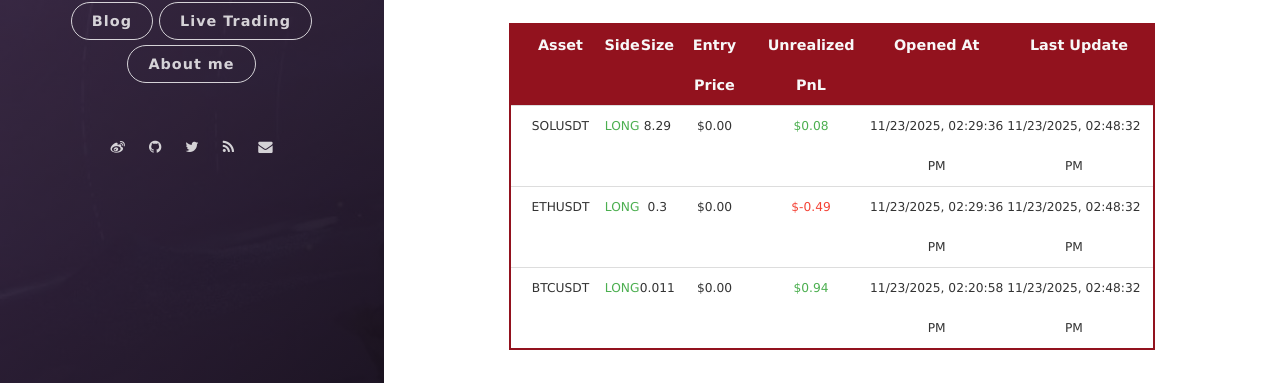
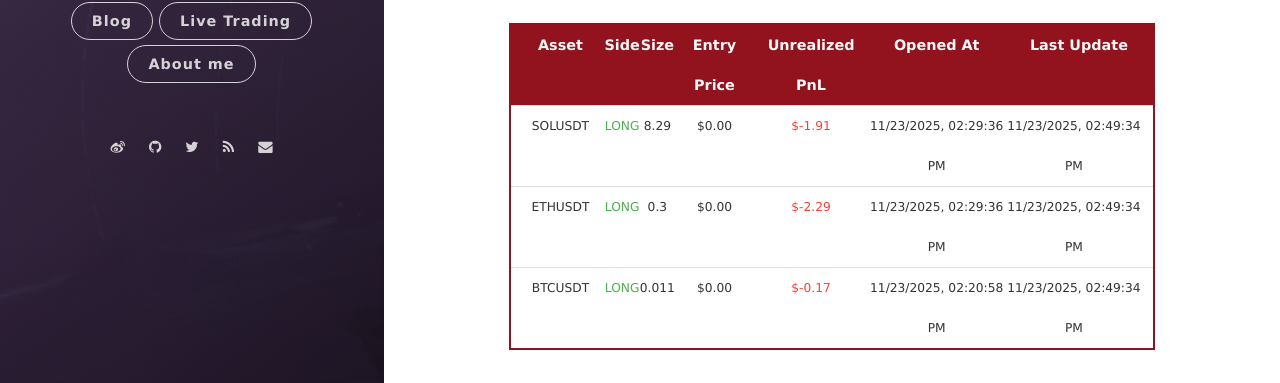
Before and after one commit to leeyegy/leeyegy.github.io, a Jekyll site: the page built from live-trading.html, in a window 1280 px wide and 1026 px high. Shown: the part 576-959 px from the top of the window. Built offline with Jekyll 4.4.1, drawn with Linux system fonts in a browser that asks for light colours; nearby versions of some CDN libraries.

Commit message:
AccountMonitor: refresh positions 2025-11-23T22:49:34+08:00

```diff
--- a/assets/data/binance/positions.json
+++ b/assets/data/binance/positions.json
@@ -4,26 +4,26 @@
     "side": "LONG",
     "size": 8.29,
     "entryPrice": 0.0,
-    "unrealizedPnl": 0.0829,
+    "unrealizedPnl": -1.9067,
     "openedAt": "2025-11-23T22:29:36+08:00",
-    "reportedAt": "2025-11-23T22:48:32+08:00"
+    "reportedAt": "2025-11-23T22:49:34+08:00"
   },
   {
     "symbol": "ETHUSDT",
     "side": "LONG",
     "size": 0.3,
     "entryPrice": 0.0,
-    "unrealizedPnl": -0.48799883,
+    "unrealizedPnl": -2.29147092,
     "openedAt": "2025-11-23T22:29:36+08:00",
-    "reportedAt": "2025-11-23T22:48:32+08:00"
+    "reportedAt": "2025-11-23T22:49:34+08:00"
   },
   {
     "symbol": "BTCUSDT",
     "side": "LONG",
     "size": 0.011,
     "entryPrice": 0.0,
-    "unrealizedPnl": 0.9361,
+    "unrealizedPnl": -0.1683,
     "openedAt": "2025-11-23T22:20:58+08:00",
-    "reportedAt": "2025-11-23T22:48:32+08:00"
+    "reportedAt": "2025-11-23T22:49:34+08:00"
   }
 ]
```
